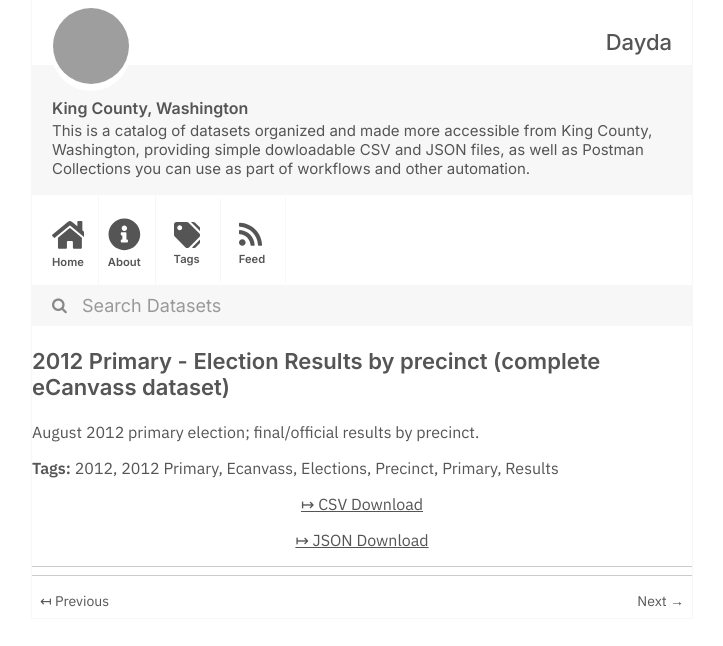
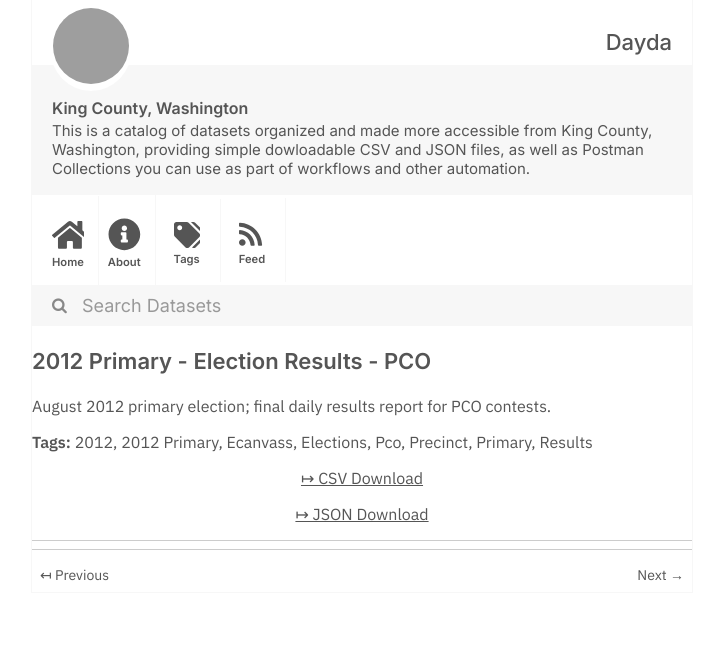
Before and after one commit to dayda-entities/king-county-washington, a Jekyll site: the page built from _posts/2020-11-10-2012-primary-election-results-.md, in a window 1280 px wide, cut to the strip 0-646 px from the top of the page. Shown: the whole strip, without its empty margins (278-1001 px from the left). Built offline with Jekyll 4.4.1, drawn with Linux system fonts in a browser that asks for light colours; grey boxes are pictures that could not be loaded.

```diff
--- a/_posts/2020-11-10-2012-primary-election-results-.md
+++ b/_posts/2020-11-10-2012-primary-election-results-.md
@@ -1,7 +1,7 @@
 ---
-title: 2012 Primary - Election Results by precinct (complete eCanvass dataset)
-created: '2020-11-10T16:58:41.572795'
-modified: '2020-11-10T16:58:41.572808'
+title: 2012 Primary - Election Results - PCO
+created: '2020-11-10T16:58:35.401385'
+modified: '2020-11-10T16:58:35.401397'
 state: active
 type: dataset
 tags:
@@ -9,14 +9,15 @@ tags:
   - 2012 Primary
   - Ecanvass
   - Elections
+  - Pco
   - Precinct
   - Primary
   - Results
 groups:
   - Local Government
-csv_url: 'https://data.kingcounty.gov/api/views/puqn-qiix/rows.csv?accessType=DOWNLOAD'
-json_url: 'https://data.kingcounty.gov/api/views/puqn-qiix/rows.json?accessType=DOWNLOAD'
+csv_url: 'https://data.kingcounty.gov/api/views/bugx-hcah/rows.csv?accessType=DOWNLOAD'
+json_url: 'https://data.kingcounty.gov/api/views/bugx-hcah/rows.json?accessType=DOWNLOAD'
 layout: post
 
 ---
-August 2012 primary election; final/official results by precinct.
+August 2012 primary election; final daily results report for PCO contests.
```
